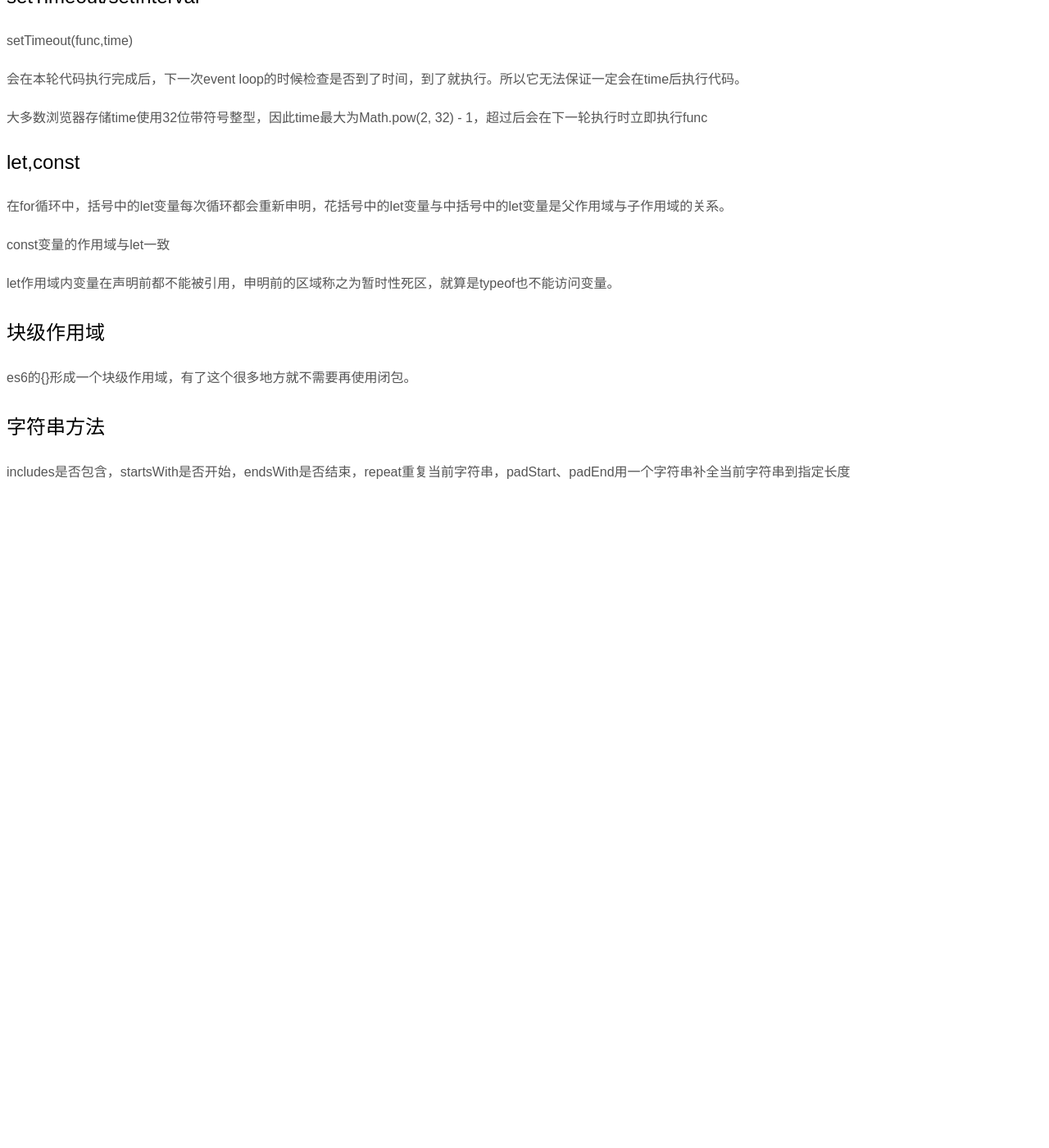
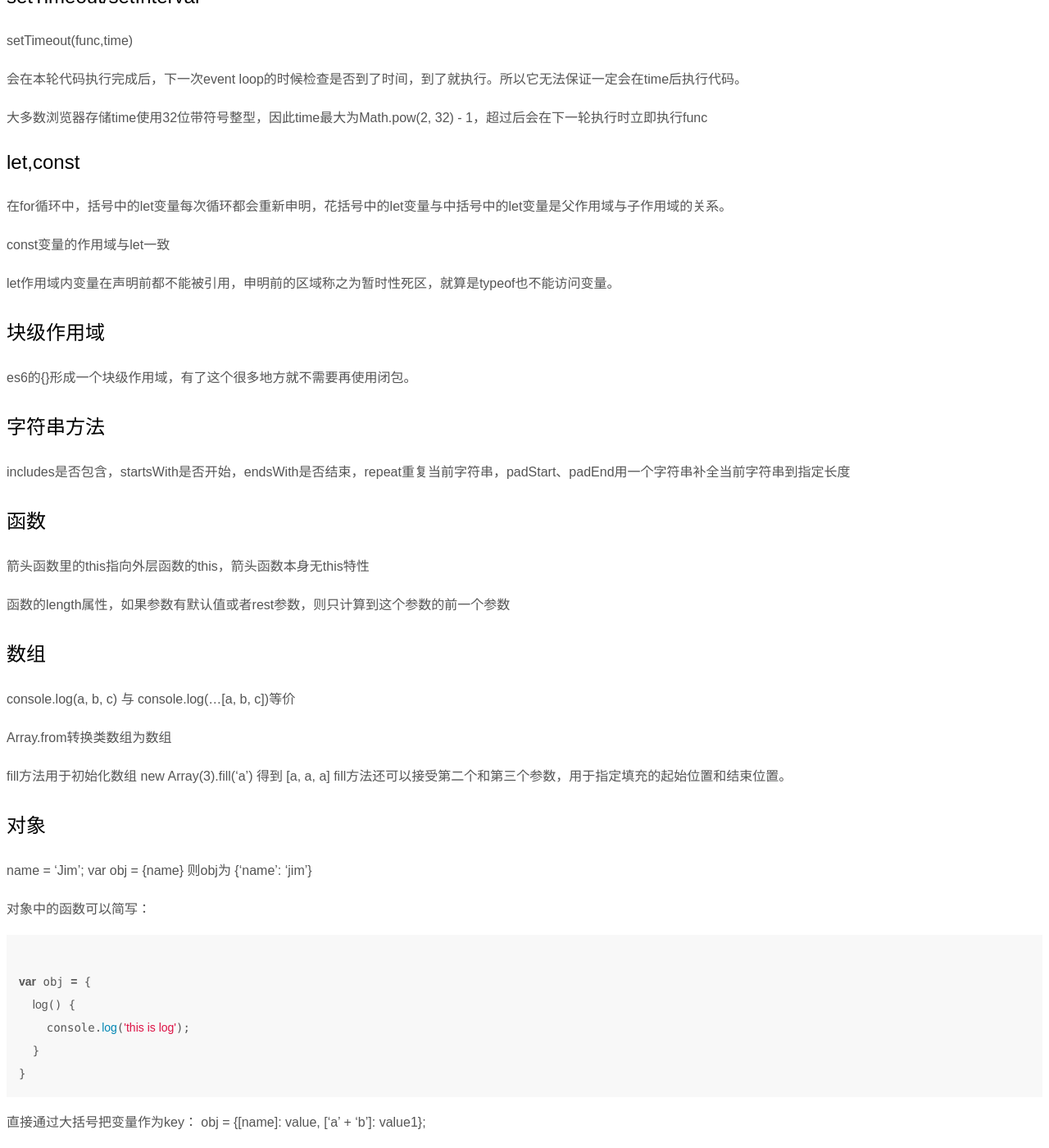
Before and after one commit to libmw/webdemos, a Jekyll site: the page built from _api/js.md, in a window 1280 px wide and 1400 px high, scrolled down 493 px. Shown: the whole window at 82% size. Built offline with Jekyll 4.4.1, drawn with Linux system fonts in a browser that asks for light colours; before the commit the page ends 1100 px from its top, so only the background shows below that.

Commit message:
add some es6 specifications

```diff
--- a/_api/js.md
+++ b/_api/js.md
@@ -42,3 +42,33 @@ es6的{}形成一个块级作用域，有了这个很多地方就不需要再使
 ## 字符串方法
 
 includes是否包含，startsWith是否开始，endsWith是否结束，repeat重复当前字符串，padStart、padEnd用一个字符串补全当前字符串到指定长度
+
+## 函数
+
+箭头函数里的this指向外层函数的this，箭头函数本身无this特性
+
+函数的length属性，如果参数有默认值或者rest参数，则只计算到这个参数的前一个参数
+
+## 数组
+
+console.log(a, b, c) 与 console.log(...[a, b, c])等价
+
+Array.from转换类数组为数组
+
+fill方法用于初始化数组 new Array(3).fill('a') 得到 [a, a, a]  fill方法还可以接受第二个和第三个参数，用于指定填充的起始位置和结束位置。
+
+## 对象
+
+name = 'Jim'; var obj = {name} 则obj为 {'name': 'jim'}
+
+对象中的函数可以简写：
+
+<pre><code data-language="javascript">
+var obj = {
+  log() {
+    console.log('this is log');
+  }
+}
+</code></pre>
+
+直接通过大括号把变量作为key： obj = {[name]: value, ['a' + 'b']: value1};
```
